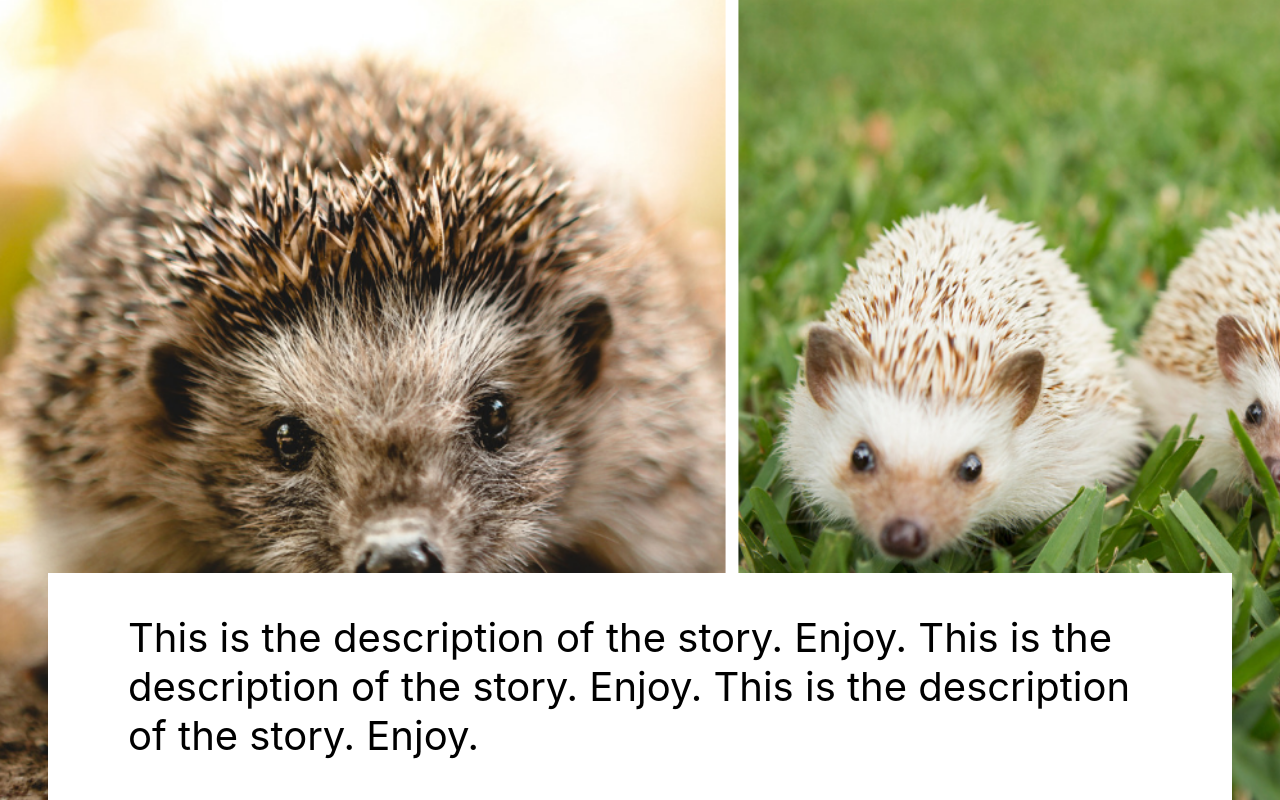
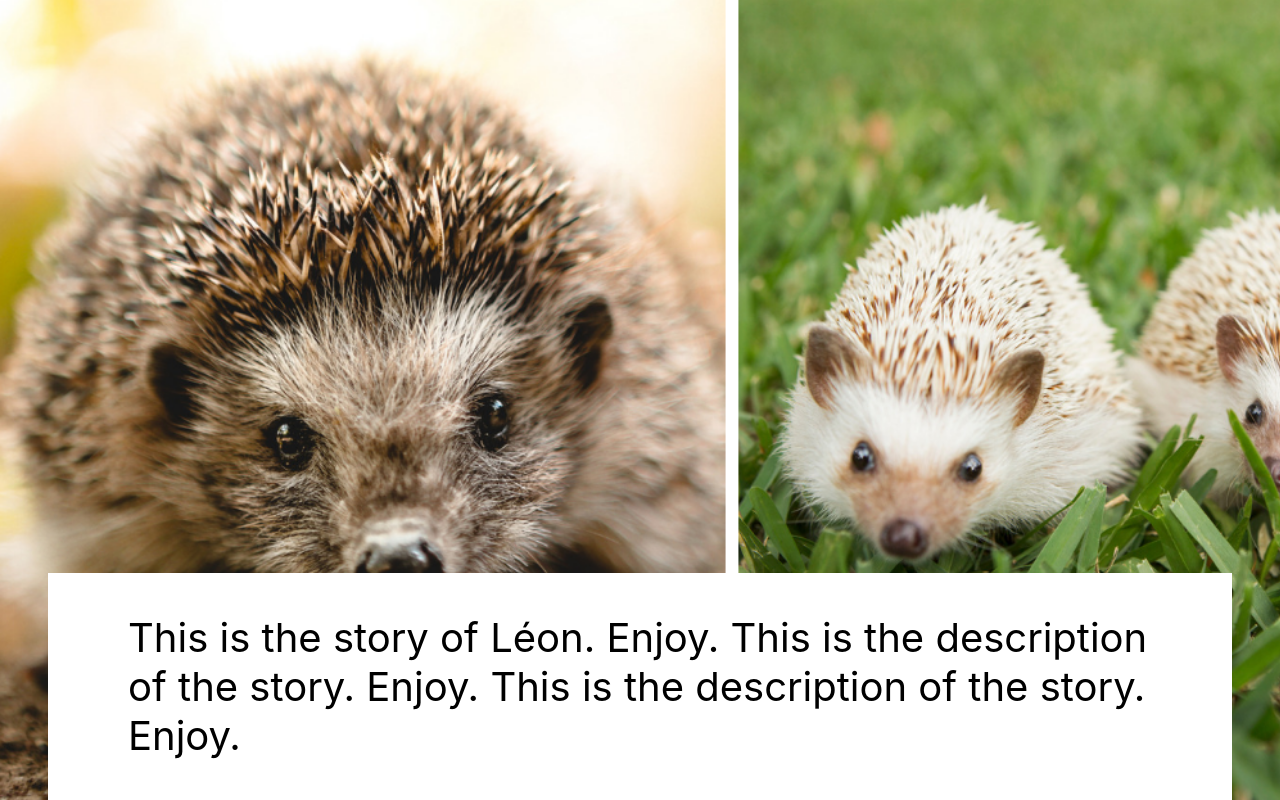
Before and after one commit to lalalilo/lalihero, a React (Create React App) app: page /introduction in a window 1280 px wide. Built offline with nearby package versions, Linux system fonts and the light colour scheme.

Commit message:
value of studentName can be displayed in text

```diff
--- a/src/App.tsx
+++ b/src/App.tsx
@@ -2,6 +2,7 @@ import React from "react";
 import { BrowserRouter as Router, Route, Switch } from "react-router-dom";
 import { HomePage } from "./Home";
 import { StoryIntroduction } from "./StoryIntroduction";
+import story from "./story.json"
 
 function AppRouter() {
   return (
@@ -13,7 +14,7 @@ function AppRouter() {
           render={props => (
             <StoryIntroduction
               {...props}
-              text="This is the description of the story. Enjoy. This is the description of the story. Enjoy. This is the description of the story. Enjoy."
+              text={story.introduction.replace("{studentName}", window.localStorage.getItem("studentName") || "Léon")}
             />
           )}
         />
--- /dev/null
+++ b/src/story.json
@@ -0,0 +1 @@
+{"introduction":"This is the story of {studentName}. Enjoy. This is the description of the story. Enjoy. This is the description of the story. Enjoy."}
```
